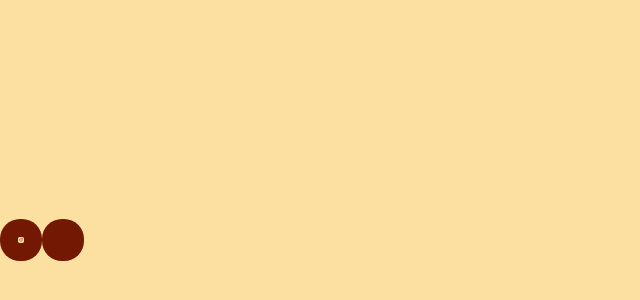
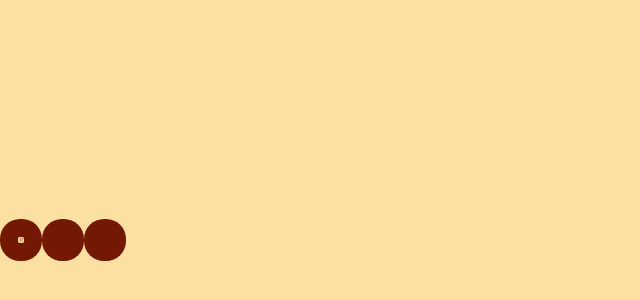
Before and after one commit to citi-onboarding/karua-landing-page, a React (Create React App) app in the folder client/: page / in a window 1280 px wide. Shown: the part 160-460 px from the top of the page, without its empty margins (0-640 px from the left). Built offline with nearby package versions, Linux system fonts and the light colour scheme.

Commit message:
Adicionei a "bolinha" do Youtube

```diff
--- a/client/src/assets/index.ts
+++ b/client/src/assets/index.ts
@@ -1,9 +1,11 @@
 import LogoCITi from './logo.png';
 import InstaIcon from './instaIcon.svg';
 import FacebookIcon from './facebookIcon.svg';
+import YoutubeIcon from './youtubeIcon.svg'
 
 export {
     LogoCITi,
     InstaIcon,
     FacebookIcon,
+    YoutubeIcon
 };
--- a/client/src/pages/components/socialMedia/index.tsx
+++ b/client/src/pages/components/socialMedia/index.tsx
@@ -1,4 +1,4 @@
-import { FacebookIcon, InstaIcon } from "../../../assets";
+import { FacebookIcon, InstaIcon, YoutubeIcon } from "../../../assets";
 import { FooterContainer, SocialMediaContainer, SocialMediaIcons } from "./style";
 
 
@@ -20,6 +20,14 @@ export const SocialMedia = () => {
                     </SocialMediaIcons>
                 </SocialMediaContainer>
             </a>
+
+            <a href="https://www.youtube.com/">
+                <SocialMediaContainer>
+                    <SocialMediaIcons>
+                        <img src={YoutubeIcon} alt="Ícone do Youtube"/>
+                    </SocialMediaIcons>
+                </SocialMediaContainer>
+            </a>
         </FooterContainer>
     );
 }
--- a/client/src/pages/components/socialMedia/style.ts
+++ b/client/src/pages/components/socialMedia/style.ts
@@ -2,6 +2,7 @@ import styled from "styled-components";
 
 export const FooterContainer = styled.div`
     display: flex;
+
 `;
 
 export const SocialMediaContainer = styled.div`
```
Also changed, not shown: client/src/assets/youtubeIcon.svg (added).
